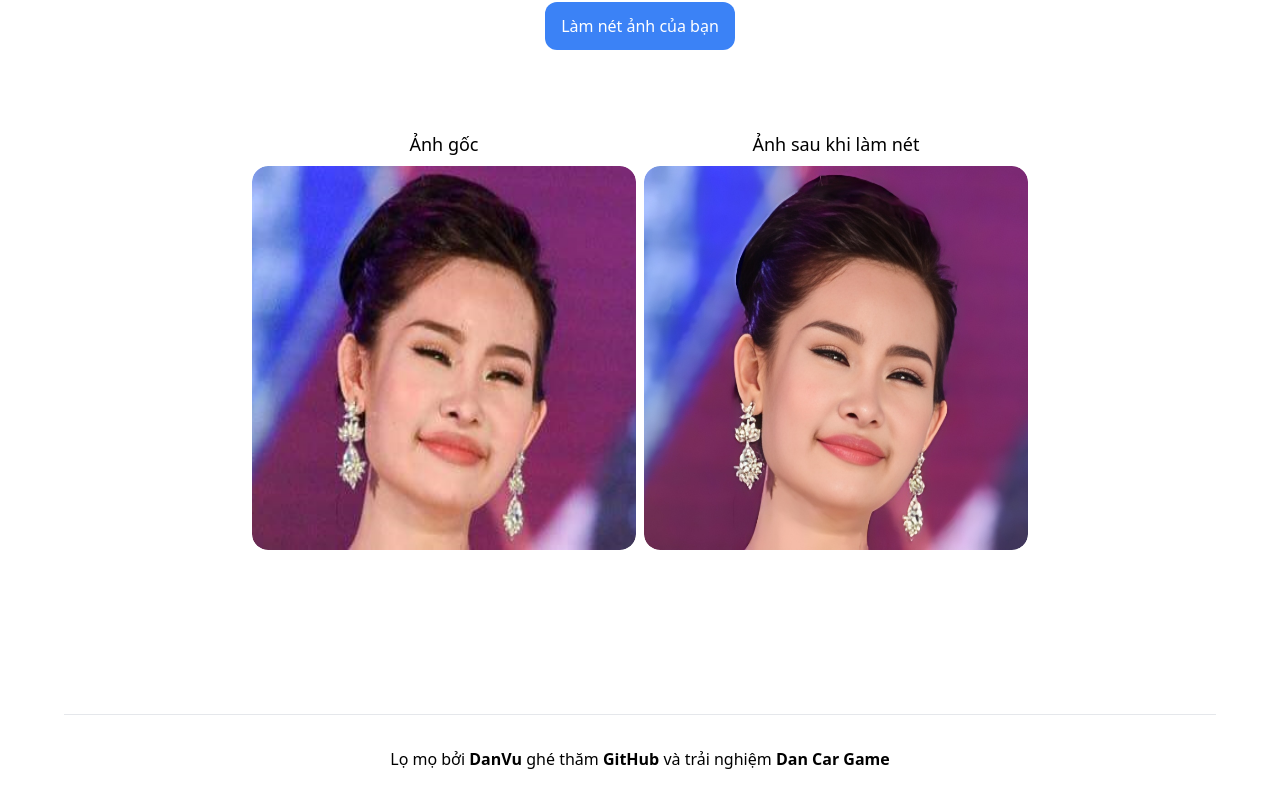
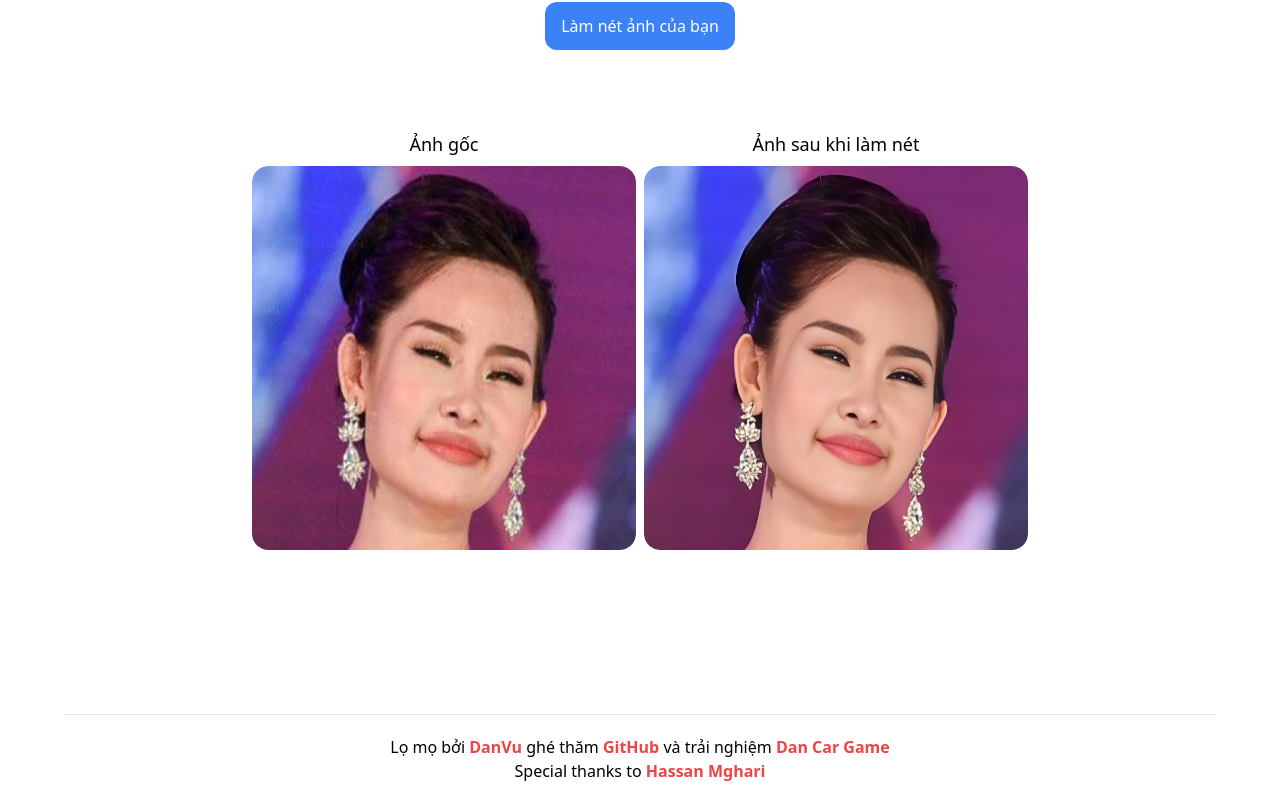
Before and after one commit to danvufs/Khoiphucanhcu, a Next.js app: page / in a window 1280 px wide. Shown: the part 570-1372 px from the top of the page. Built offline with nearby package versions, Linux system fonts and the light colour scheme.

Commit message:
update footer

```diff
--- a/components/Footer.tsx
+++ b/components/Footer.tsx
@@ -9,7 +9,7 @@ export default function Footer() {
           href="https://www.linkedin.com/in/danducvu/"
           target="_blank"
           rel="noreferrer"
-          className="font-bold hover:underline transition underline-offset-2"
+          className="font-bold text-red-500 hover:underline transition underline-offset-2"
         >
           DanVu{" "}
         </a>
@@ -18,7 +18,7 @@ export default function Footer() {
           href="https://github.com/danvufs"
           target="_blank"
           rel="noreferrer"
-          className="font-bold hover:underline transition underline-offset-2"
+          className="font-bold text-red-500 hover:underline transition underline-offset-2"
         >
           GitHub {""}
         </a>
@@ -27,10 +27,20 @@ export default function Footer() {
           href="https://play.google.com/store/apps/details?id=com.dancargame.test"
           target="_blank"
           rel="noreferrer"
-          className="font-bold hover:underline transition underline-offset-2"
+          className="font-bold text-red-500 hover:underline transition underline-offset-2"
         >
           Dan Car Game
         </a>
+        <br />
+        <span className="text-center">Special thanks to{" "}
+        <a
+          href=""
+          target="_blank"
+          rel="noreferrer"
+          className="font-bold text-red-500 hover:underline transition underline-offset-2"
+        >
+          Hassan Mghari
+        </a></span>
       </div>
     </footer>
   );
```
